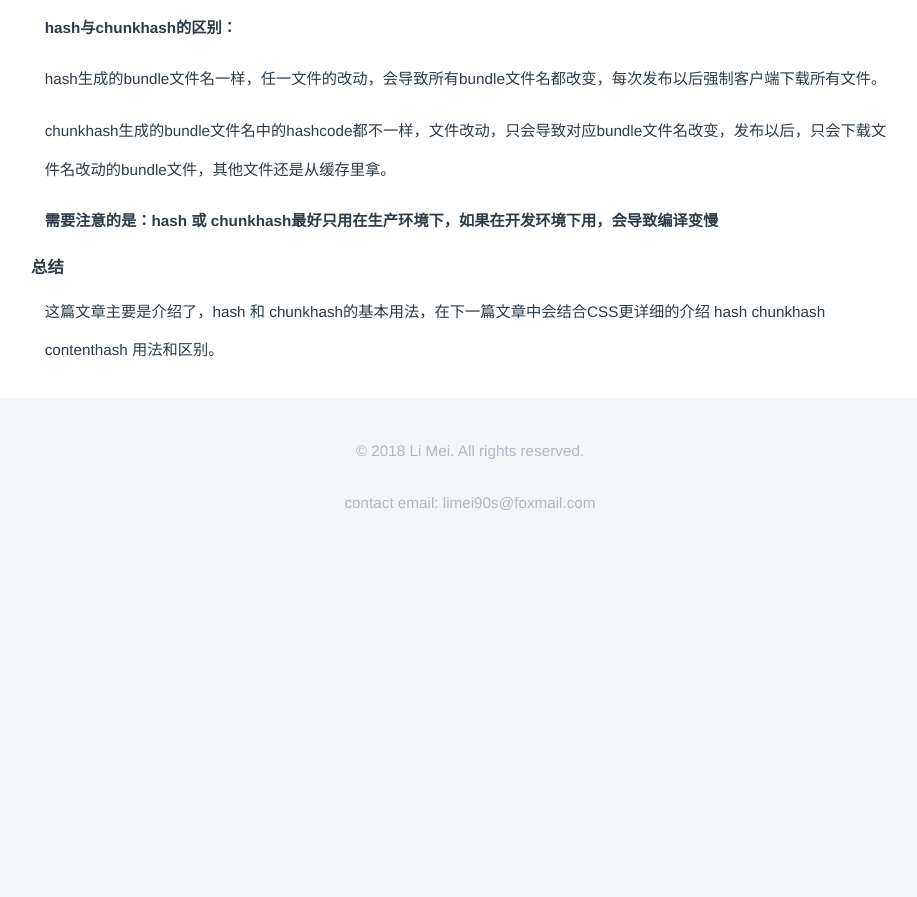
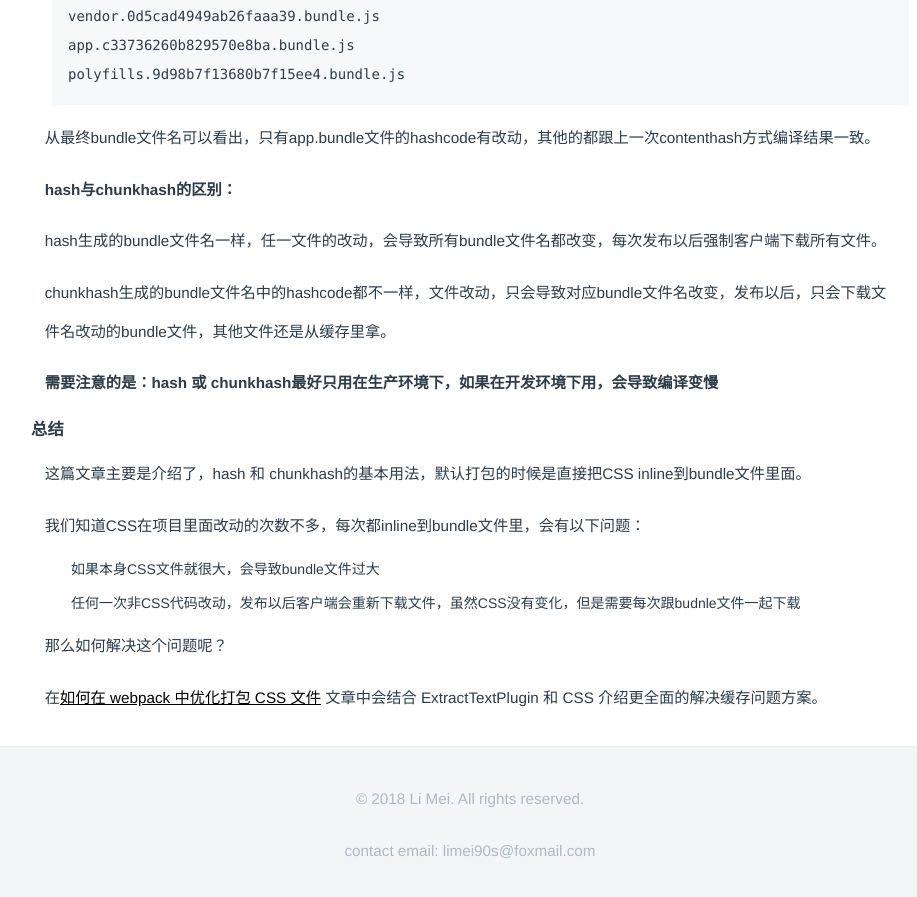
Before and after one commit to LiMeii/LiMeii.github.io, a Jekyll site: the page built from _posts/2018-10-09-webpack-caching.md, in a window 1280 px wide and 900 px high, scrolled down 3024 px. Shown: the top 897 px of the window, without its empty margins (178-1095 px from the left). Built offline with Jekyll 4.4.1, drawn with Linux system fonts in a browser that asks for light colours; before the commit the page ends 3576 px from its top, so only the background shows below that; some of the changed text lies outside the part shown.

Commit message:
add webpack css extract post

````diff
--- a/_posts/2018-10-09-webpack-caching.md
+++ b/_posts/2018-10-09-webpack-caching.md
@@ -17,6 +17,13 @@
 
 
 接下来就介绍怎么在webpack中解决浏览器缓存问题。
+
+```
+这篇文章是基于 webpack3.10.0
+
+默认打包的时候是直接把CSS inline到bundle文件里面
+
+```
 
 ### 缓存
 webpack打包以后的文件一般都是：app.bundle.js/ vendor.bundle.js，每次发布以后，如果用户浏览器缓存没有过期，加上文件名字相同，浏览器不会从服务器下载最新文件，导致用户不能看到新发布的功能。
@@ -124,4 +131,16 @@
 
 
 ### 总结
-这篇文章主要是介绍了，hash 和 chunkhash的基本用法，在下一篇文章中会结合CSS更详细的介绍 hash chunkhash contenthash 用法和区别。
+这篇文章主要是介绍了，hash 和 chunkhash的基本用法，默认打包的时候是直接把CSS inline到bundle文件里面。
+
+
+我们知道CSS在项目里面改动的次数不多，每次都inline到bundle文件里，会有以下问题：
+
+- 如果本身CSS文件就很大，会导致bundle文件过大
+- 任何一次非CSS代码改动，发布以后客户端会重新下载文件，虽然CSS没有变化，但是需要每次跟budnle文件一起下载
+
+
+那么如何解决这个问题呢？
+
+
+在[如何在 webpack 中优化打包 CSS 文件](/2018/10/10/webpack-css-extract.html) 文章中会结合 ExtractTextPlugin 和 CSS 介绍更全面的解决缓存问题方案。
--- a/index.html
+++ b/index.html
@@ -39,7 +39,7 @@
                         </li>
                         <li class="menu-item">
                             <div class="menu-item-info">
-                                <h4 class="menu-item-name">TS/JS</h4>
+                                <h4 class="menu-item-name">TS/JS/Node.js</h4>
                                 <span class="menu-item-price"><a style="text-decoration: none;" href="/2018/09/30/js.html"
                                         target="_blank">
                                         更多文章......</a></span>
````
Also changed, not shown: _posts/2018-09-24-webpack.md (+3 -1 lines), _posts/2018-09-30-js.md (+3 -1 lines), _posts/2018-10-10-webpack-css-extract.md (added, +14 -0 lines).
